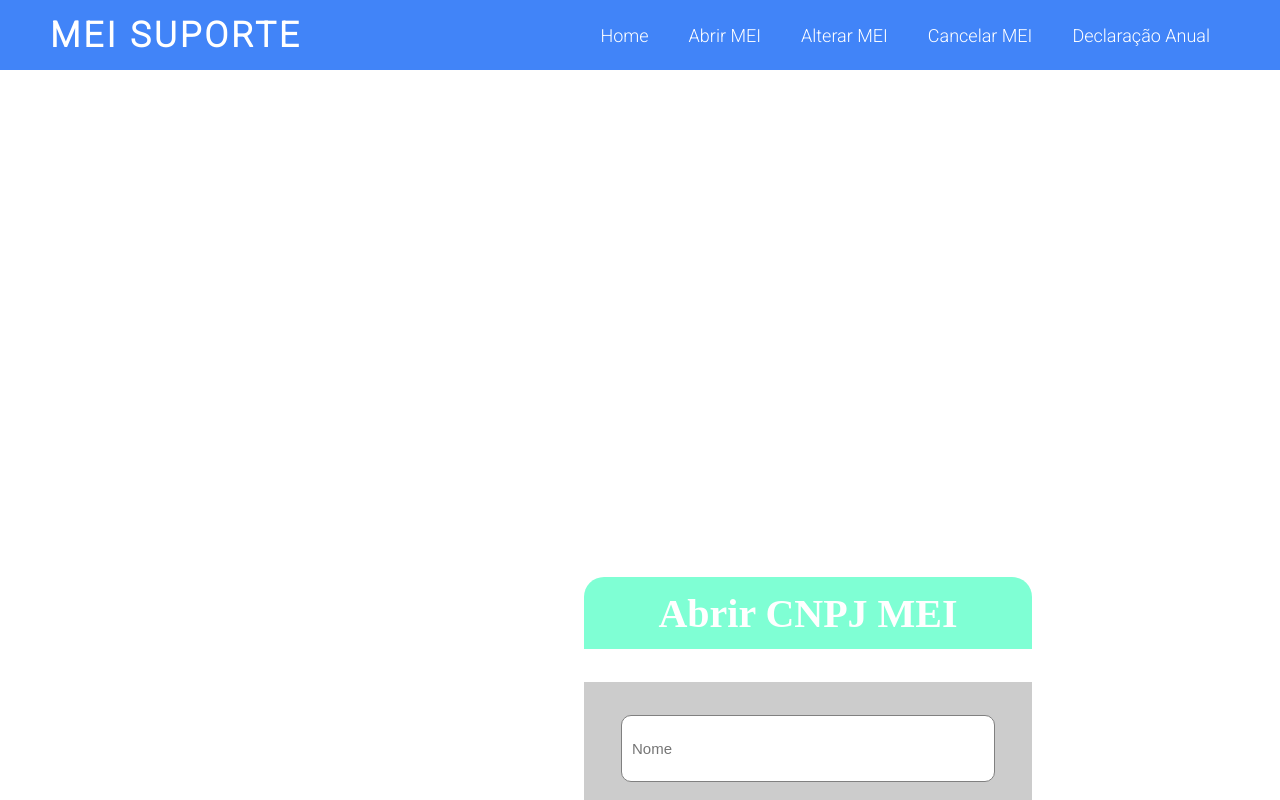
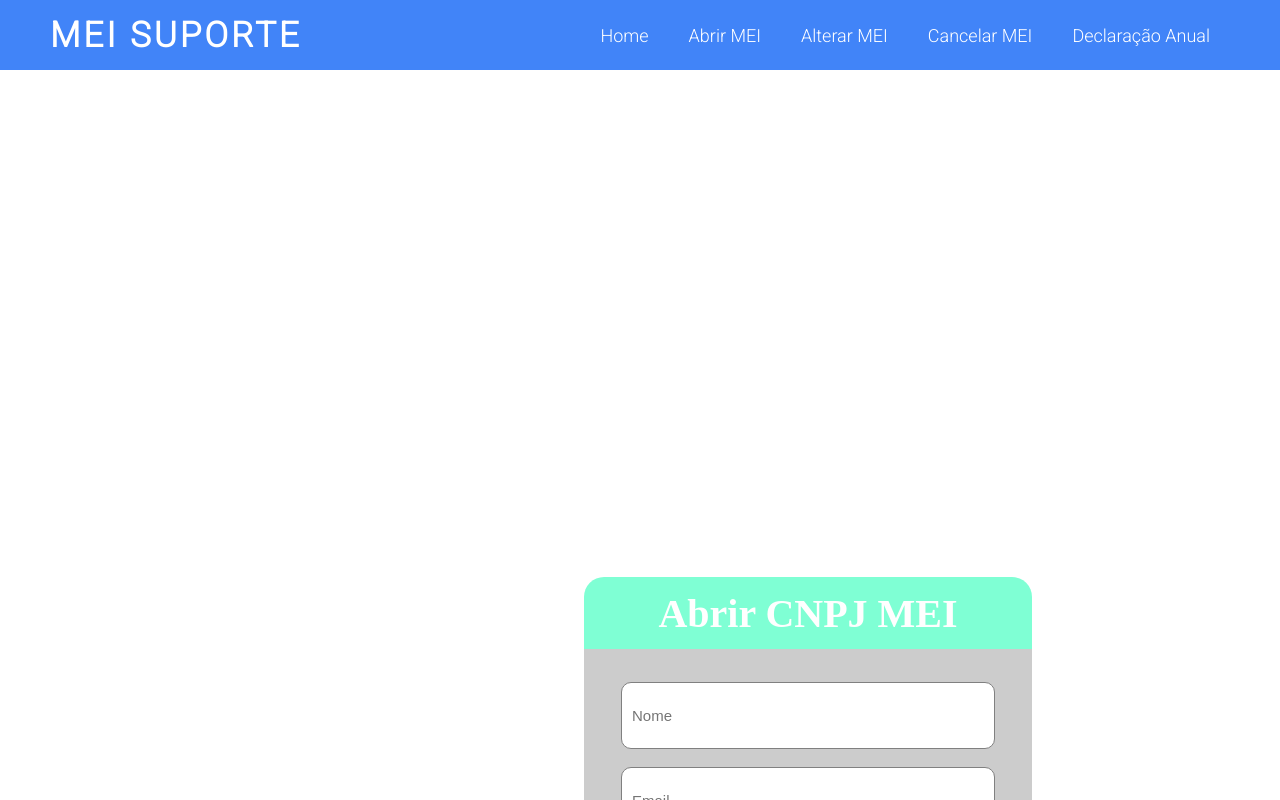
Before and after one commit to mbernardes19/o-portal-do-empreendedor, a Next.js app: page / in a window 1280 px wide. Shown: the top 800 px of the page. Built offline with nearby package versions, Linux system fonts and the light colour scheme.

Commit message:
resolvendo uns erros

```diff
--- a/src/components/Cabecalho.js
+++ b/src/components/Cabecalho.js
@@ -3,20 +3,12 @@ import InputMask from "react-input-mask";
 import styles from "../styles/cabecalho.module.css";
 
 export default function Formu() {
-   /* const [valor, setValor] = useState("");
-
-    function handleInputChange(event) {
-      const { value } = event.target;
-      if (value.length <= 11) {
-        setValor(value);
-      }
-    }*/
   return (
     <>
       <section className={styles.container}>
-        <div>
+
           <h1>Abrir CNPJ MEI</h1>
-        </div>
+
         <div>
           <form>
             <input type="text" placeholder="Nome"></input>
@@ -32,10 +24,3 @@ export default function Formu() {
     </>
   );
 }
-/*
-<input
-              type="number"
-              placeholder="Telefone"
-              value={valor}
-              onChange={handleInputChange}
-            ></input>*/
--- a/src/styles/cabecalho.module.css
+++ b/src/styles/cabecalho.module.css
@@ -7,9 +7,9 @@
   margin-right: 30vh;
 }
 
-.container div h1 {
+.container  h1 {
   display: flex;
-
+margin-bottom: 0;
   align-items: center;
   justify-content: center;
   background-color: aquamarine;
```
